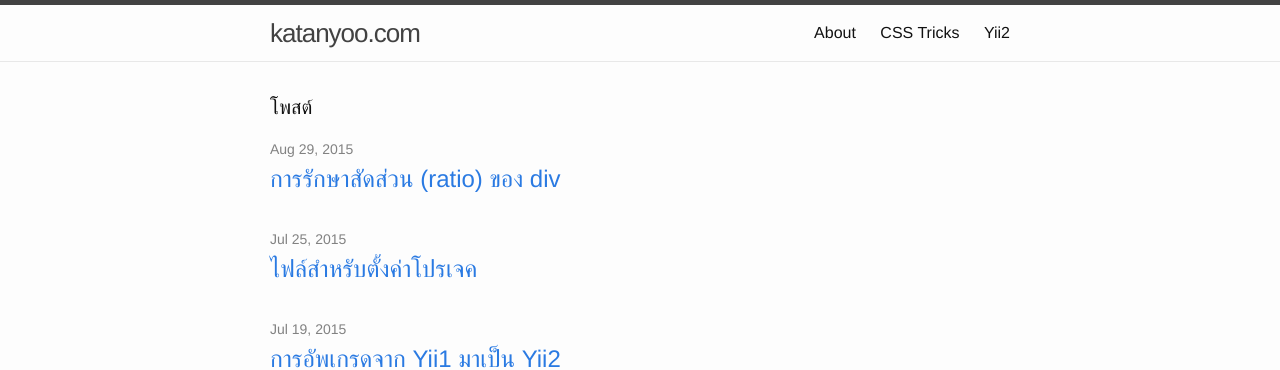
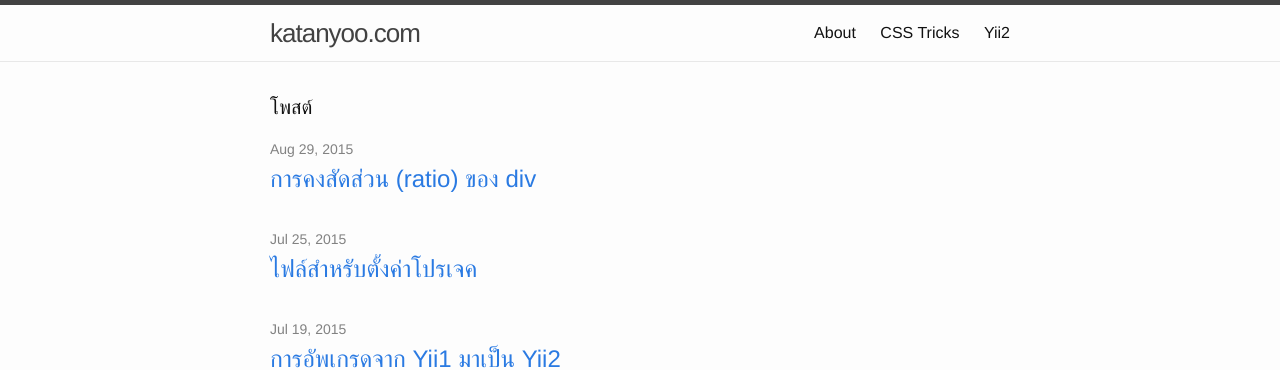
Before and after one commit to katanyoo/katanyoo.github.io, a Jekyll site: the page built from index.html, in a window 1280 px wide. Shown: the top 370 px of the page. Built offline with Jekyll 4.4.1, drawn with Linux system fonts in a browser that asks for light colours.

Commit message:
edit keep-div-ratio title

```diff
--- a/_posts/2015-08-29-keep-div-ratio.md
+++ b/_posts/2015-08-29-keep-div-ratio.md
@@ -1,6 +1,6 @@
 ---
 layout: post
-title:  "การรักษาสัดส่วน (ratio) ของ div"
+title:  "การคงสัดส่วน (ratio) ของ div"
 date:   2015-08-29 04:40:00
 categories: css-tricks
 ---
@@ -9,7 +9,7 @@ categories: css-tricks
 ยิ่งเว็บปัจจุบันก็จำเป็นต้องเป็น Responsive<br>
 เพราะการใช้งานบนอุปกรณ์ที่หน้าจอขนาดเล็ก<br>
 มีมากขึ้นทุกวัน ทำให้มี `div` หลายส่วน<br>
-ที่จะเป็นต้องรักษาสัดส่วนกว้างยาวให้คงที่<br>
+ที่จะเป็นต้องคงสัดส่วนกว้างยาวให้คงที่<br>
 เพื่อความสวยงามบนหน้าเว็บ
 
 ง่ายๆ ตามนี้เลยครับ
@@ -23,5 +23,5 @@ categories: css-tricks
 แล้วกำหนดให้เป็น absolute position พร้อมกับกำหนด<br>
 ให้ชิดขอบทั้ง 4 ด้าน
 
-เท่านี้เราก็จะได้ div ที่รักษาสัดส่วนตามที่เราต้องการแล้ว<br>
+เท่านี้เราก็จะได้ div ที่คงสัดส่วนตามที่เราต้องการแล้ว<br>
 ไช.....โย ...... ไช......โย ....... ไช.........โย
--- a/css-tricks.md
+++ b/css-tricks.md
@@ -6,7 +6,7 @@ permalink: /css-tricks/
 
 <div class="half col-left">
     <ul>
-        <li><a href="{% post_url 2015-08-29-keep-div-ratio %}">การรักษาสัดส่วน (ratio) ของ div</a></li>
+        <li><a href="{% post_url 2015-08-29-keep-div-ratio %}">การคงสัดส่วน (ratio) ของ div</a></li>
     </ul>
 
 </div>
```
